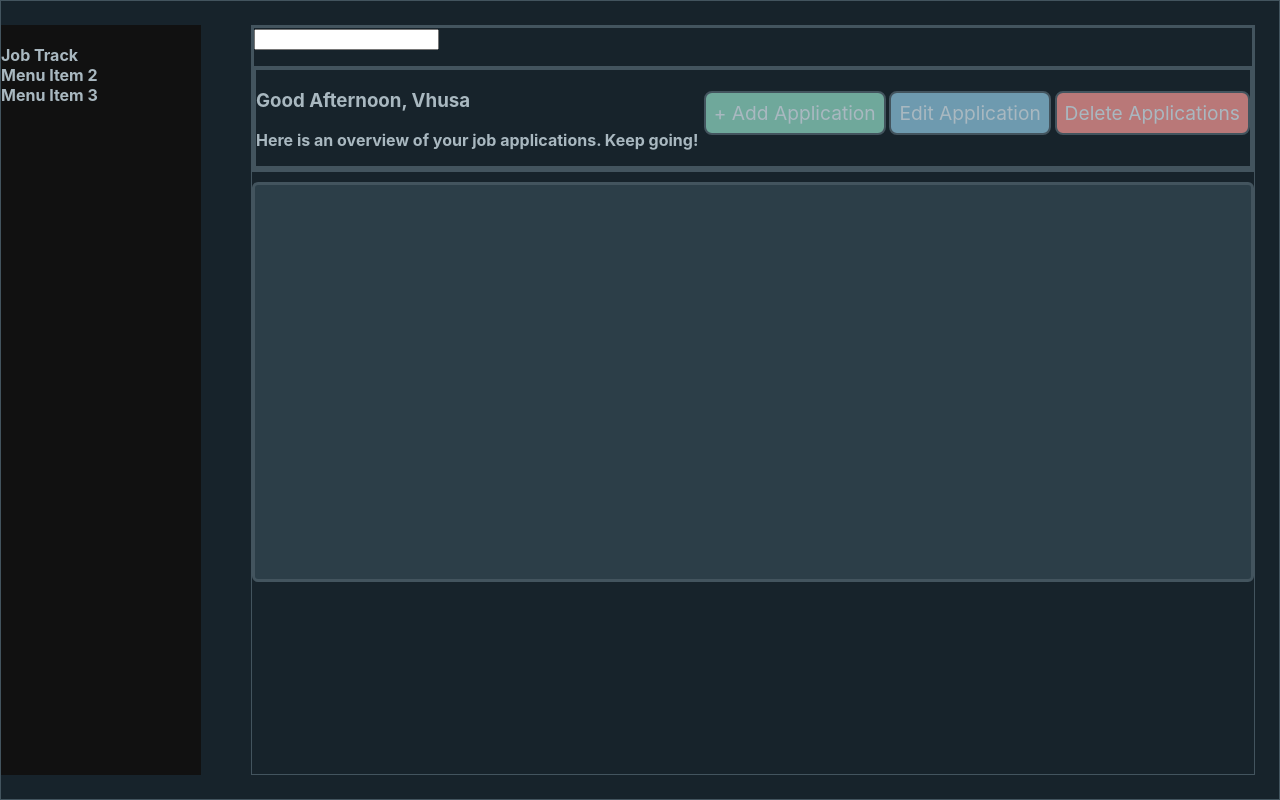
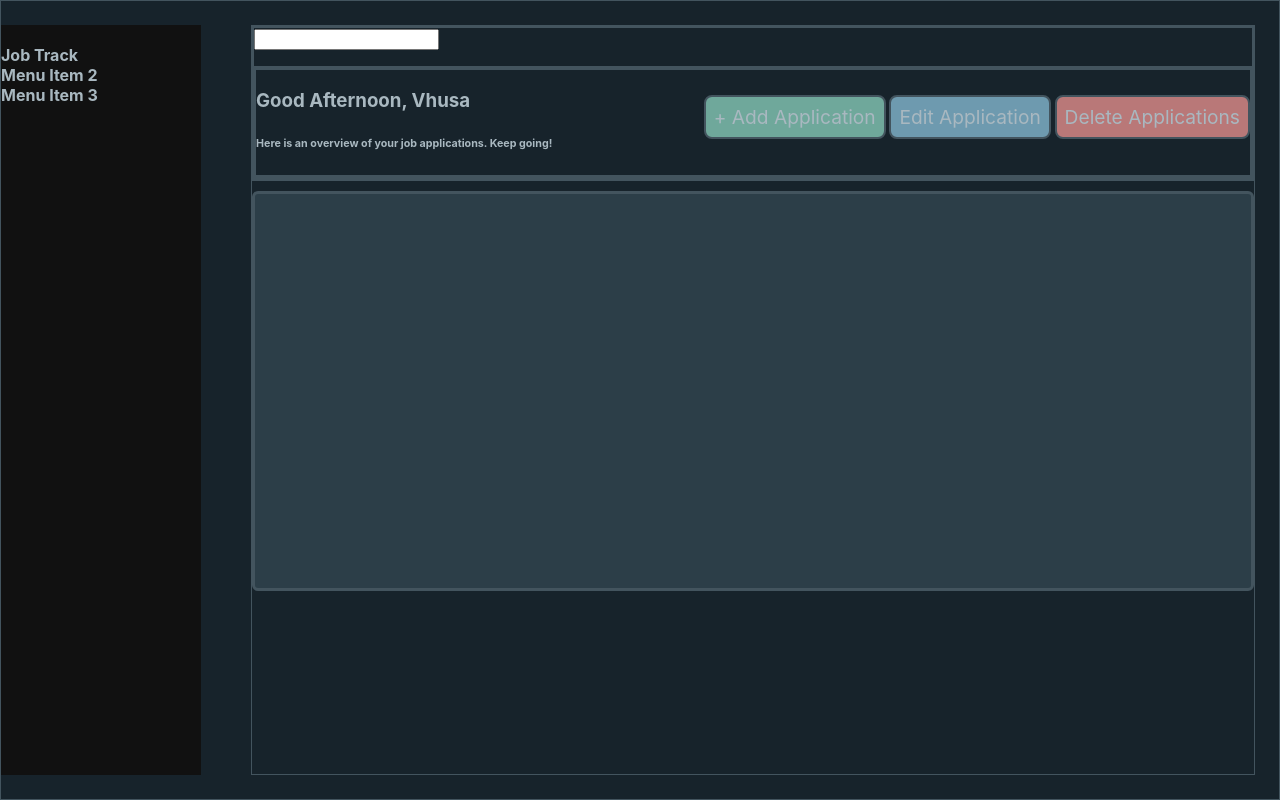
Before and after one commit to Blackbottt/Job-Application-Tracker, a Flask app: page /dashboard in a window 1280 px wide. Run offline with Flask 3, Linux system fonts and the light colour scheme.

Commit message:
fix: greet-actions p now h6 and div below has class

```diff
--- a/templates/dashboard.html
+++ b/templates/dashboard.html
@@ -109,14 +109,14 @@
                 </section>
                 <section class="statistics-section">
                     <div class="taskbar">
-                        <input type="search" name="search-applications" id="search-applications">
+                        <input type="search" name="search-applications" id="search-applications" class="search-applications">
                     </div>
                     <div class="greet-actions">
                         <div>
                             <h3>Good Afternoon, Vhusa</h3>
-                            <p>Here is an overview of your job applications. Keep going!</p>
+                            <h6>Here is an overview of your job applications. Keep going!</h6>
                         </div>
-                        <div>
+                        <div class="greet-actions-buttons">
                             <button type="submit" class="submit-add-applications">+ Add Application</button>
                             <button type="submit" class="submit-edit-applications">Edit Application</button>
                             <button type="submit" class="submit-delete-applications">Delete Applications</button>
```
